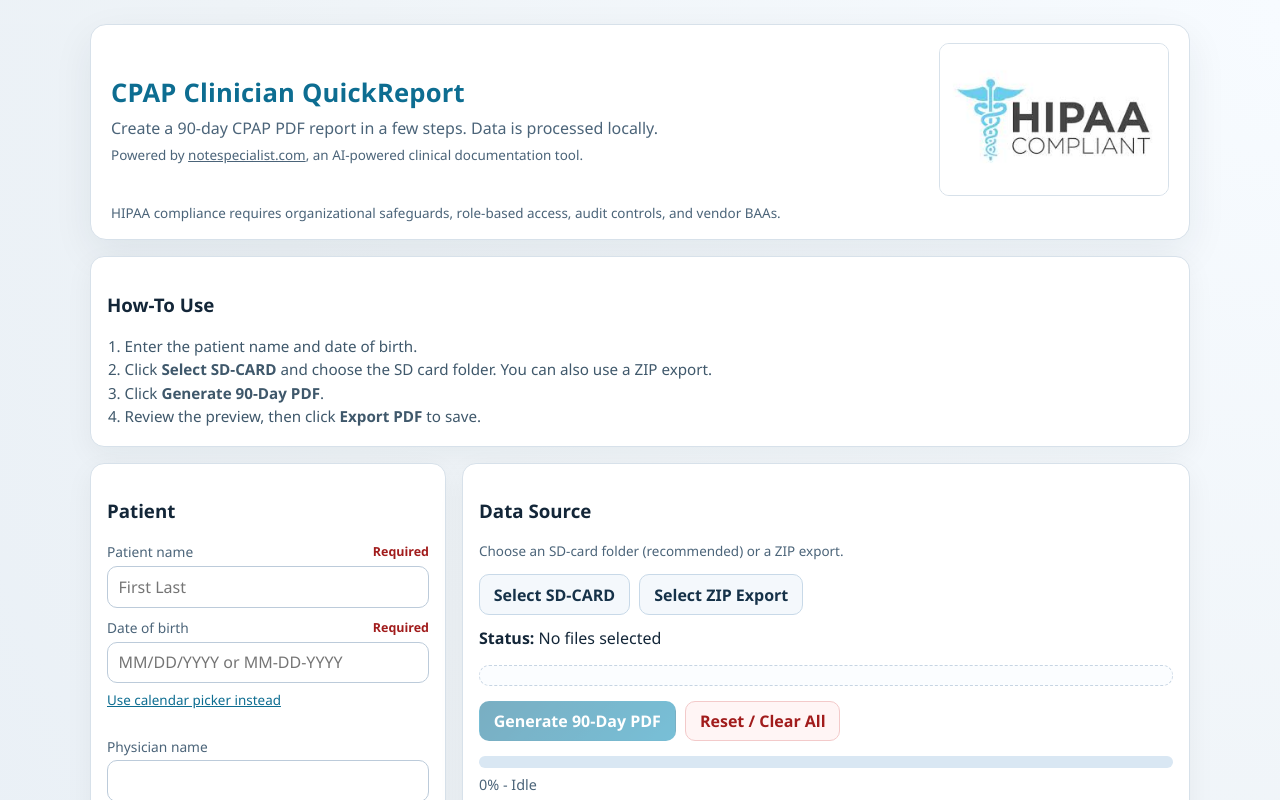
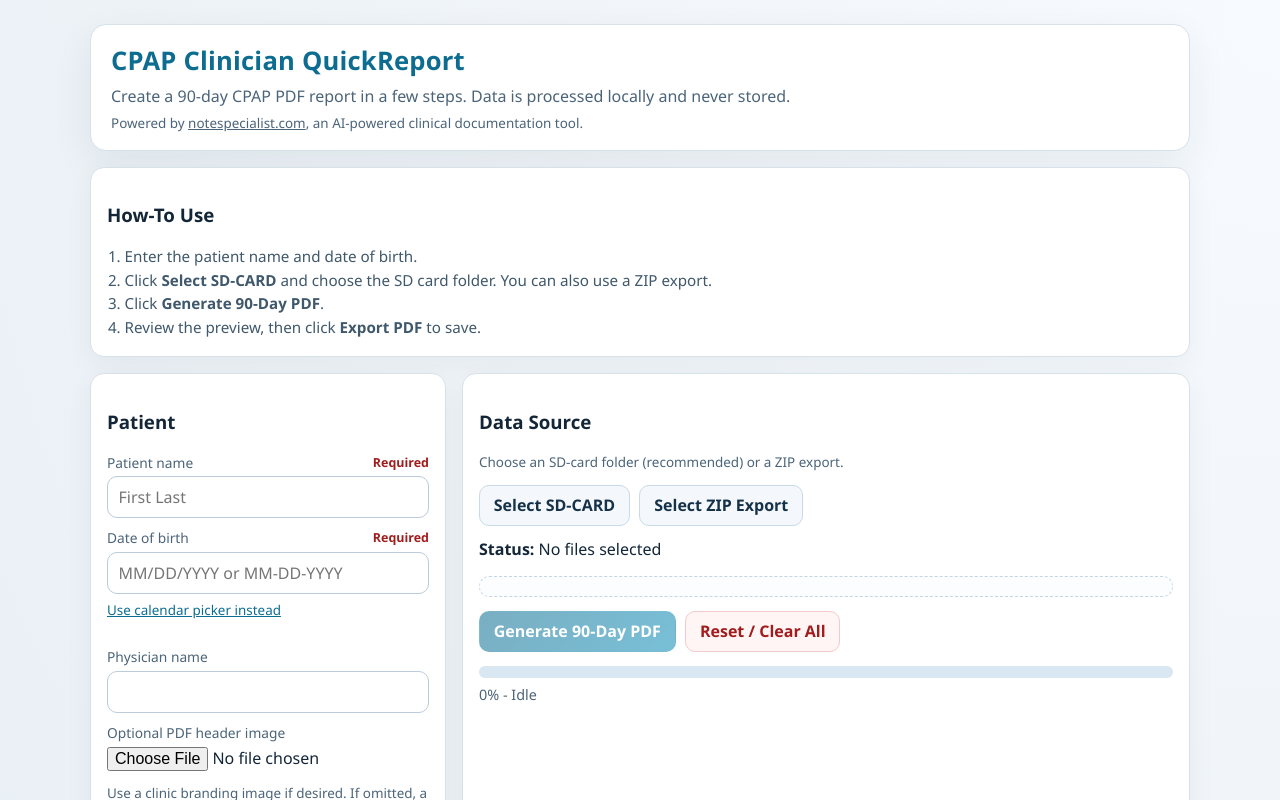
Before and after one commit to Cruxad0/CPAP-QuickReport, a Next.js app: page / in a window 1280 px wide. Shown: the top 800 px of the page. Built offline with nearby package versions, Linux system fonts and the light colour scheme.

Commit message:
Add files via upload

```diff
--- a/components/quick-report-app.tsx
+++ b/components/quick-report-app.tsx
@@ -644,30 +644,14 @@ export function QuickReportApp() {
   return (
     <main>
       <section className="hero">
-        <div className="hero-row">
-          <div className="hero-copy">
         <h1>CPAP Clinician QuickReport</h1>
-            <p>Create a 90-day CPAP PDF report in a few steps. Data is processed locally.</p>
+        <p>Create a 90-day CPAP PDF report in a few steps. Data is processed locally and never stored.</p>
         <p className="subtle">
           Powered by{" "}
           <a href="https://notespecialist.com" target="_blank" rel="noopener noreferrer">
             notespecialist.com
           </a>
           {", "}an AI-powered clinical documentation tool.
-            </p>
-          </div>
-          <div className="hero-badge-wrap" aria-hidden="true">
-            <img
-              className="hero-hipaa-badge"
-              src="/hipaa-compliant-badge.jpeg"
-              alt="HIPAA Compliant"
-              loading="lazy"
-              decoding="async"
-            />
-          </div>
-        </div>
-        <p className="subtle hero-hipaa-note">
-          HIPAA compliance requires organizational safeguards, role-based access, audit controls, and vendor BAAs.
         </p>
       </section>
 
```
Lines whose indentation alone changed are shown as unchanged.
